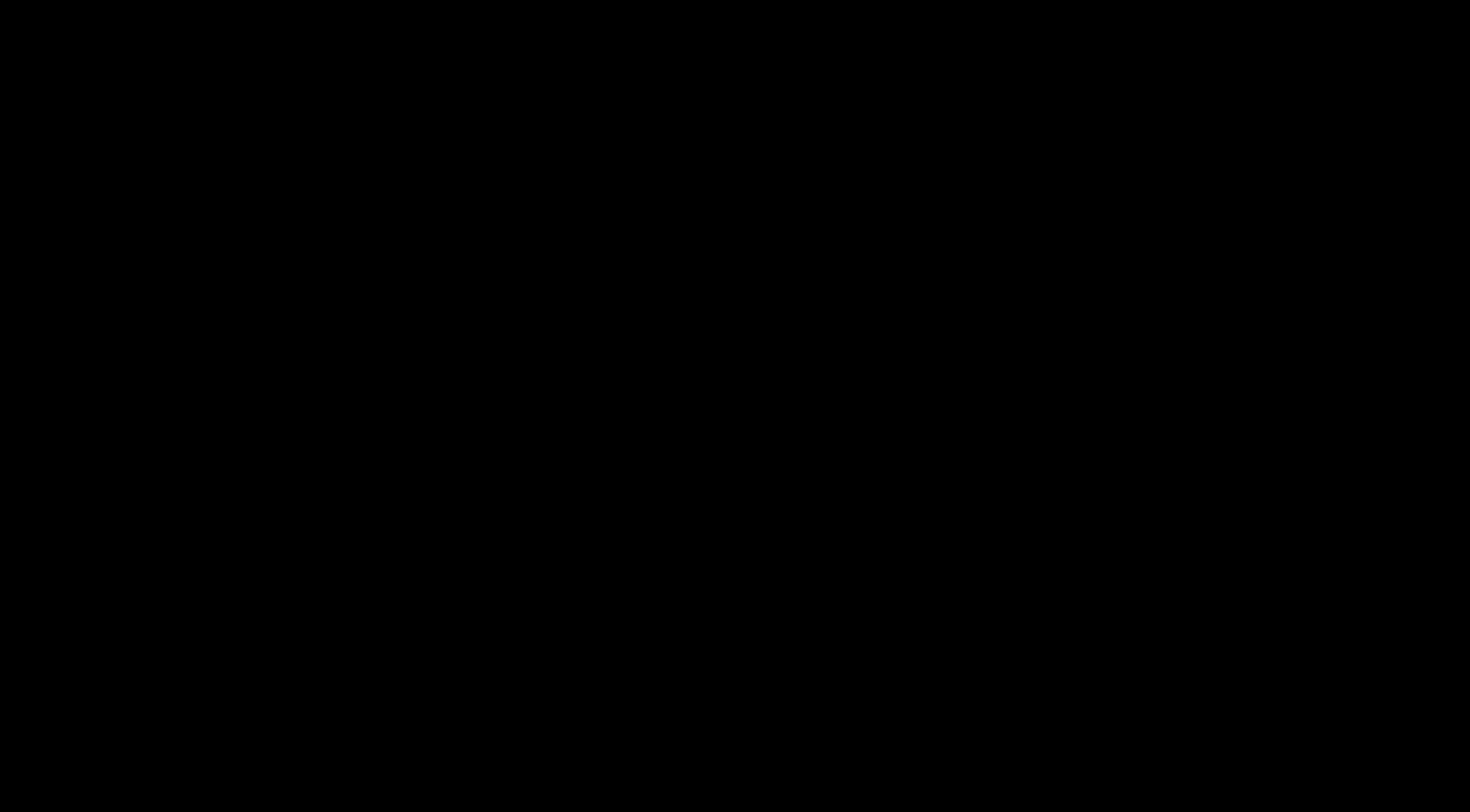
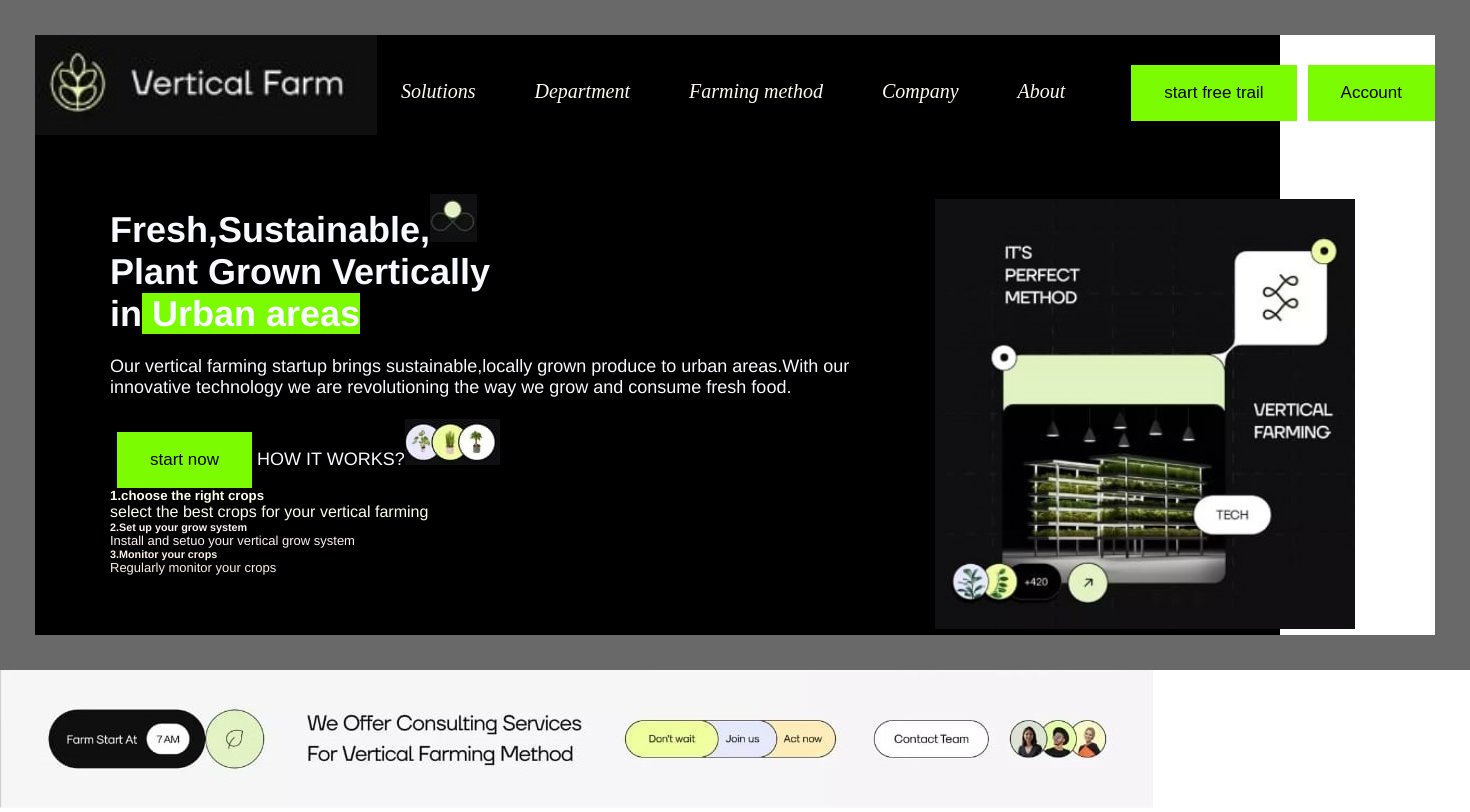
Before and after one commit to vithyasenthilkumar/samplewebsite, a plain HTML site: page index.html in a window 1280 px wide. Shown: the whole page, 1470 px wide, since content can reach past the window. Drawn offline with Linux system fonts and the light colour scheme.

Commit message:
-Initial is done to save the file structure.

```diff
--- a/assests/css/style.css
+++ b/assests/css/style.css
@@ -1,3 +1,113 @@
-body{
+*{
+    margin:0;
+    padding:0;
+}
+.border
+{
     background-color: black;
 }
+#box1{
+    border:35px solid dimgray;
+    width:1400px;
+    height:600px;
+
+}
+#header img{
+    height:100px;
+}
+#header ul{
+    float:right;
+    margin-top: 30px;
+    margin-left: 15px;
+}
+#header ul li{
+    display:inline;
+    margin-right:55px;
+    margin-top: 40px;
+
+}
+#header ul li a{
+    color:floralwhite;
+    text-decoration: none;
+    font-size: 20px;
+}
+#content1
+{
+    width:55%;
+    height:405px;
+    background-color:black;
+    margin-left: 75px;
+    margin-top: 55px;
+    float:left;
+    font-size:large;
+    font-family:'Franklin Gothic Medium', 'Arial Narrow', Arial, sans-serif;
+    font-style:inherit;
+    color:ghostwhite;
+    font-display: 95px;
+    font-weight:normal;
+}
+#content1 thicker{
+    font-size: larger;
+    color:honeydew;
+    font-style:oblique;
+    font-family:'Trebuchet MS', 'Lucida Sans Unicode', 'Lucida Grande', 'Lucida Sans', Arial, sans-serif;
+    font-display: 145px;
+    font-weight: 890;
+}
+.section1{
+    background-color: black;
+    color:ivory;
+    font-size:medium;
+}
+.section2{
+    background-color: black;
+    color:lavenderblush;
+    font-size:small;
+}
+.section3{
+    background-color: black;
+    color:linen;
+    font-size:small;
+}
+mark{
+    background-color:lawngreen;
+    color:ghostwhite;
+}
+button{
+    background-color:lawngreen;
+    border:black;
+    color:black;
+    padding:18px 33px;
+    text-align: center;
+    text-decoration: none;
+    display: inline-block;
+    font-size: 17px;
+    margin-left: 7px;
+}
+button box2{
+    background-color: black;
+    border:ghostwhite;
+    color:ghostwhite;
+    padding:16px 33px;
+    text-align: center;
+    text-decoration: none;
+    display: inline-block;
+    font-size: 15px;
+    margin-left: 7px;
+}
+#content2
+{
+    width:30%;
+    height:300px;
+    background-color:black;
+    margin-right: 80px;
+    margin-top: 60px;
+    float:right;
+}
+#content2 img{
+    width:100%;
+}
+#footer{
+    width: 200px;
+    height:100px;
+}
--- a/index.html
+++ b/index.html
@@ -1,8 +1,63 @@
 <!DOCTYPE html>
-            <html lang="en">
-                <head>
-                <meta charset="UTF-8">
-                <meta name="Viewport" contents="width-device-width,initial-scale 1.0">
-              <link rel="stylesheet" href="assests/css/style.css">
+<html lang="en">
+    <head>
+        <title>Sample webpage Design</title>
+        <link rel="stylesheet" type="text/css" href="assests/css/style.css">
     </head>
+    <body>
+        <div class="border">
+        <div id="box1">
+            <div id="header">
+                <img src="assests/css/farm0.jpg"/>
+                    <ul>
+                        <li><a href="#"><em>Solutions</em></a></li>
+                        <li><a href="#"><em>Department</em></a></li>
+                        <li><a href="#"><em>Farming method</em></a></li>
+                        <li><a href="#"><em>Company</em></a></li>
+                        <li><a href="#"><em>About</em></a></li>
+                        <button type="submit">start free trail</button>
+                        <button type="submit">Account</button>
+                    </ul>
+
+                </div>
+
+                <div id="content1">
+                    <h1>Fresh,Sustainable,<img src="assests/css/farm1.jpg"/><br>Plant<class="thicker"> Grown Vertically</class><br>in<mark> Urban areas</mark></h1><br>
+
+<div class="para">
+    <p>Our vertical farming startup brings sustainable,locally grown produce to urban areas.With our innovative technology we are revolutioning the way we grow and consume fresh food.</p><br>
+    <button type="button">start now</button>
+    <class="box2" button type="button">HOW IT WORKS?</button></class><img src="assests/css/farm2.jpg"/><br>
+
+</div>
+<div class="section1">
+    <h5>1.choose the right crops</h5>
+    select the best crops for your vertical farming
+</div>
+<div class="section2">
+    <h5>2.Set up your grow system</h5>
+    Install and setuo your vertical grow system
+</div>
+<div class="section3">
+    <h5>3.Monitor your crops</h5>
+    Regularly monitor your crops
+    </div>
+
+</div>
+                <div id="content2">
+                    <img src="assests/css/farm3.jpg"/>
+                    </div>
+            </div>
+        </div>
+        <div id="footer">
+            <img src="assests/css/footer.jpg"/>
+        </div>
+
+
+
+            </div>
+        </div>
+
+
+    </body>
 </html>
```
Also changed, not shown: assests/css/farm0.jpg (added), assests/css/farm1.jpg (added), assests/css/farm2.jpg (added), assests/css/farm3.jpg (added), assests/css/footer.jpg (added).
